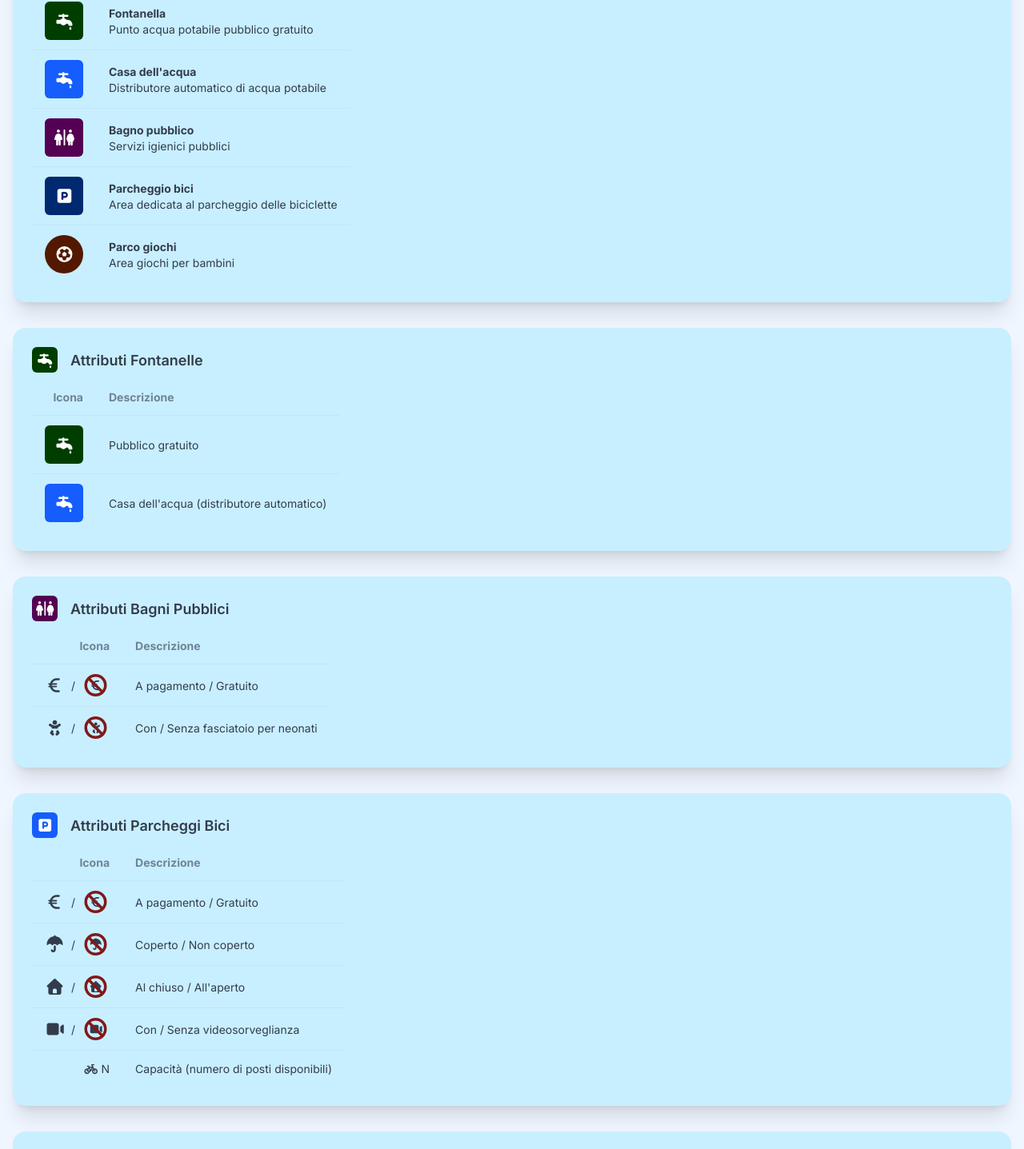
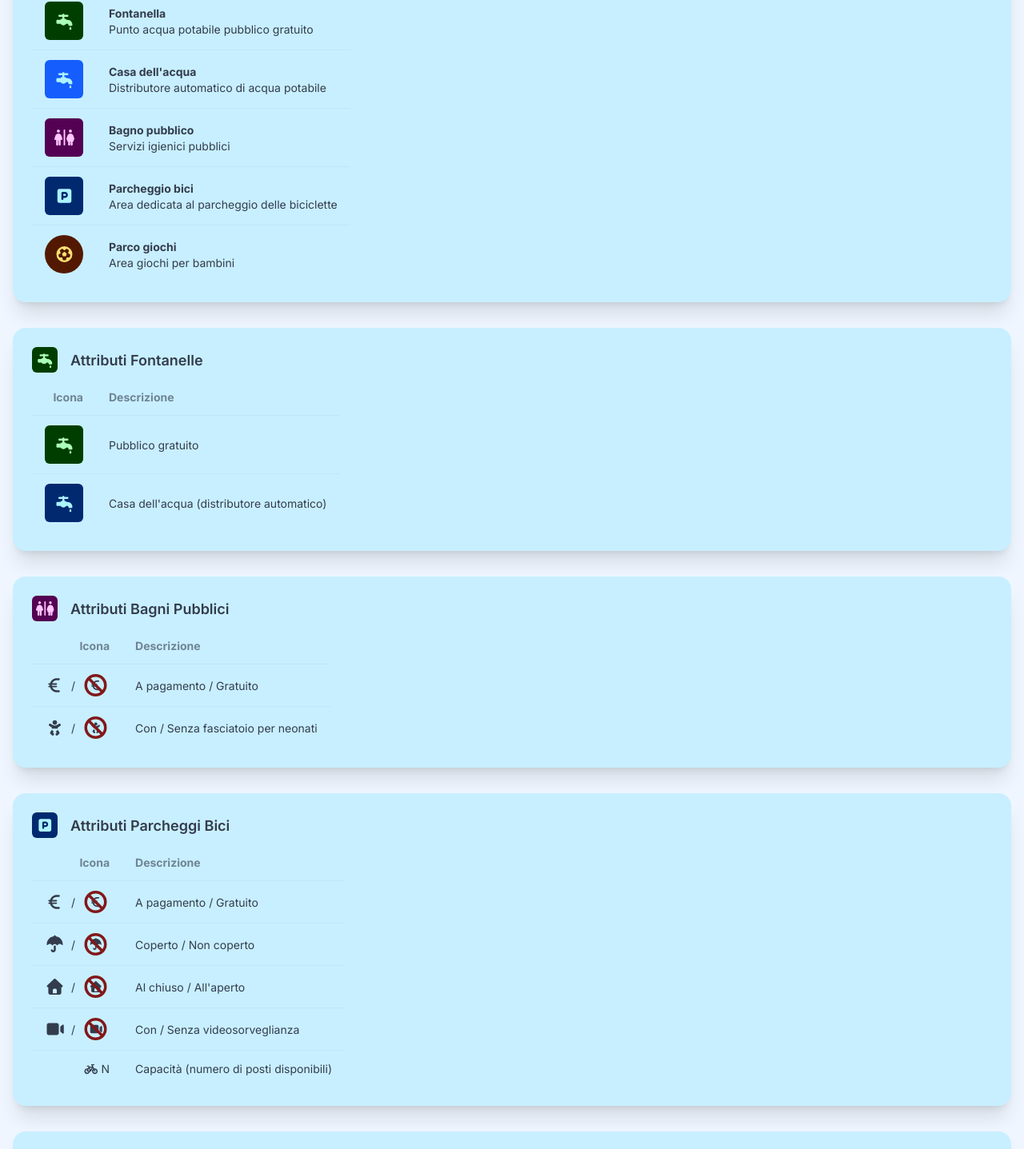
Before and after one commit to matitalatina/fontanelle, a Next.js app: page /legend in a window 1280 px wide. Shown: the part 195-1632 px from the top of the page at 80% size. Built offline with nearby package versions, Linux system fonts and the light colour scheme.

Commit message:
style: Refactor legend icon colors to use semantic variables and adjust map filter contrast.

```diff
--- a/src/app/globals.css
+++ b/src/app/globals.css
@@ -161,7 +161,7 @@
   --popup-alpha: 0.85;
 
   /* Map filters */
-  --map-filter-dark: invert(100%) hue-rotate(220deg) brightness(100%) contrast(70%);
+  --map-filter-dark: invert(100%) hue-rotate(220deg) brightness(100%) contrast(85%);
 }
 
 ::view-transition-group(app) {
--- a/src/app/legend/page.tsx
+++ b/src/app/legend/page.tsx
@@ -73,7 +73,7 @@ export default function LegendaPage() {
                     <div className="w-12 h-12 ml-auto flex items-center justify-center bg-fountain rounded-md">
                       <FontAwesomeIcon
                         icon={faFaucetDrip}
-                        className="text-white text-xl"
+                        className="text-fountain-content text-xl"
                       />
                     </div>
                   </td>
@@ -89,7 +89,7 @@ export default function LegendaPage() {
                     <div className="w-12 h-12 ml-auto flex items-center justify-center bg-blue-600 rounded-md">
                       <FontAwesomeIcon
                         icon={faFaucetDrip}
-                        className="text-white text-xl"
+                        className="text-water-house-content text-xl"
                       />
                     </div>
                   </td>
@@ -105,7 +105,7 @@ export default function LegendaPage() {
                     <div className="w-12 h-12 ml-auto flex items-center justify-center bg-toilet rounded-md">
                       <FontAwesomeIcon
                         icon={faRestroom}
-                        className="text-white text-xl"
+                        className="text-toilet-content text-xl"
                       />
                     </div>
                   </td>
@@ -119,7 +119,7 @@ export default function LegendaPage() {
                     <div className="w-12 h-12 ml-auto flex items-center justify-center bg-bicycle rounded-md">
                       <FontAwesomeIcon
                         icon={faParking}
-                        className="text-white text-xl"
+                        className="text-bicycle-content text-xl"
                       />
                     </div>
                   </td>
@@ -135,7 +135,7 @@ export default function LegendaPage() {
                     <div className="w-12 h-12 ml-auto flex items-center justify-center bg-playground rounded-full">
                       <FontAwesomeIcon
                         icon={faFutbol}
-                        className="text-white text-xl"
+                        className="text-playground-content text-xl"
                       />
                     </div>
                   </td>
@@ -155,7 +155,7 @@ export default function LegendaPage() {
         <div className="card-body">
           <h2 className="card-title">
             <div className="w-8 h-8 flex items-center justify-center bg-fountain rounded-md mr-2">
-              <FontAwesomeIcon icon={faFaucetDrip} className="text-white" />
+              <FontAwesomeIcon icon={faFaucetDrip} className="text-fountain-content" />
             </div>
             Attributi Fontanelle
           </h2>
@@ -173,7 +173,7 @@ export default function LegendaPage() {
                     <div className="w-12 h-12 ml-auto flex items-center justify-center bg-fountain rounded-md">
                       <FontAwesomeIcon
                         icon={faFaucetDrip}
-                        className="text-white text-xl"
+                        className="text-fountain-content text-xl"
                       />
                     </div>
                   </td>
@@ -183,10 +183,10 @@ export default function LegendaPage() {
                 </tr>
                 <tr>
                   <td className="text-right">
-                    <div className="w-12 h-12 ml-auto flex items-center justify-center bg-blue-600 rounded-md">
+                    <div className="w-12 h-12 ml-auto flex items-center justify-center bg-water-house rounded-md">
                       <FontAwesomeIcon
                         icon={faFaucetDrip}
-                        className="text-white text-xl"
+                        className="text-water-house-content text-xl"
                       />
                     </div>
                   </td>
@@ -205,7 +205,7 @@ export default function LegendaPage() {
         <div className="card-body">
           <h2 className="card-title">
             <div className="w-8 h-8 flex items-center justify-center bg-toilet rounded-md mr-2">
-              <FontAwesomeIcon icon={faRestroom} className="text-white" />
+              <FontAwesomeIcon icon={faRestroom} className="text-toilet-content" />
             </div>
             Attributi Bagni Pubblici
           </h2>
@@ -270,8 +270,8 @@ export default function LegendaPage() {
       <div className="card bg-base-200 shadow-xl mb-8">
         <div className="card-body">
           <h2 className="card-title">
-            <div className="w-8 h-8 flex items-center justify-center bg-blue-600 rounded-md mr-2">
-              <FontAwesomeIcon icon={faParking} className="text-white" />
+            <div className="w-8 h-8 flex items-center justify-center bg-bicycle rounded-md mr-2">
+              <FontAwesomeIcon icon={faParking} className="text-bicycle-content" />
             </div>
             Attributi Parcheggi Bici
           </h2>
@@ -389,8 +389,8 @@ export default function LegendaPage() {
       <div className="card bg-base-200 shadow-xl mb-8">
         <div className="card-body">
           <h2 className="card-title">
-            <div className="w-8 h-8 flex items-center justify-center bg-yellow-400 rounded-full mr-2">
-              <FontAwesomeIcon icon={faFutbol} className="text-gray-800" />
+            <div className="w-8 h-8 flex items-center justify-center bg-playground rounded-full mr-2">
+              <FontAwesomeIcon icon={faFutbol} className="text-playground-content" />
             </div>
             Attributi Parchi Giochi
           </h2>
```
